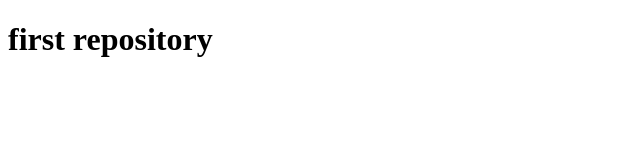
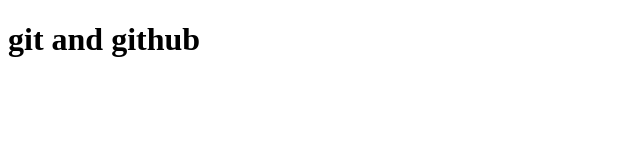
Before and after one commit to pydevforai/1strepo, a plain HTML site: page index.html in a window 1280 px wide. Shown: the whole page, without its empty margins (0-640 px from the left). Drawn offline with Linux system fonts and the light colour scheme.

Commit message:
updated my branch

```diff
--- a/index.html
+++ b/index.html
@@ -6,6 +6,6 @@
     <title>Document</title>
 </head>
 <body>
-    <h1>first repository</h1>
+    <h1>git and github</h1>
 </body>
 </html>
```
